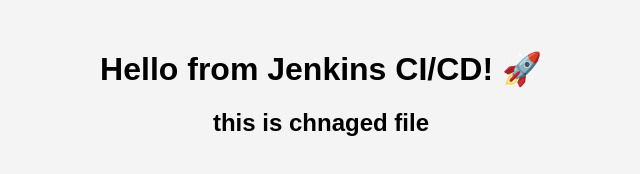
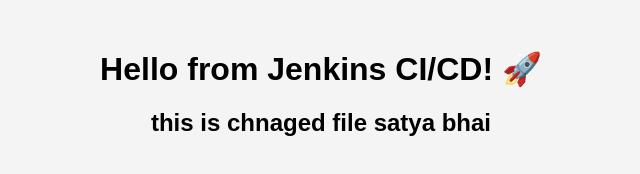
Before and after one commit to Rajeevkr18/cicdjankin, a plain HTML site: page index.html in a window 1280 px wide. Shown: the whole page, without its empty margins (319-959 px from the left). Drawn offline with Linux system fonts and the light colour scheme.

Commit message:
Update index.html

```diff
--- a/index.html
+++ b/index.html
@@ -7,6 +7,6 @@
 </head>
 <body>
   <h1>Hello from Jenkins CI/CD! 🚀</h1>
-  <h2>this is chnaged file </h2>
+  <h2>this is chnaged file satya bhai </h2>
 </body>
 </html>
```
